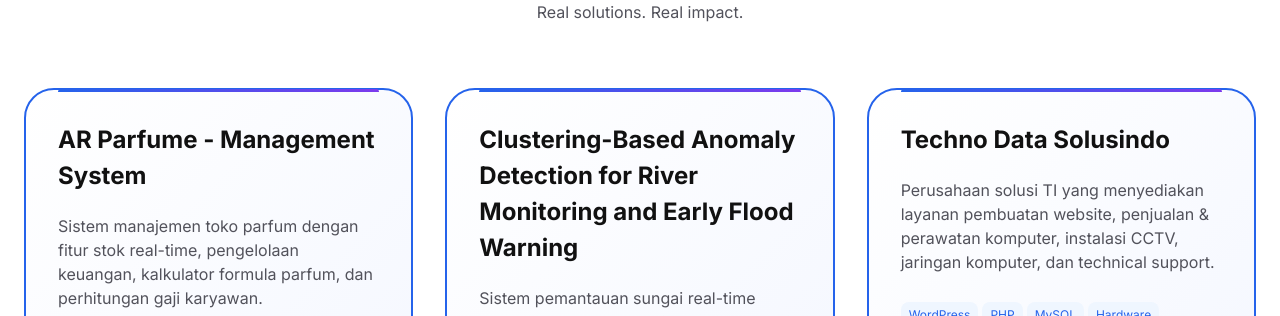
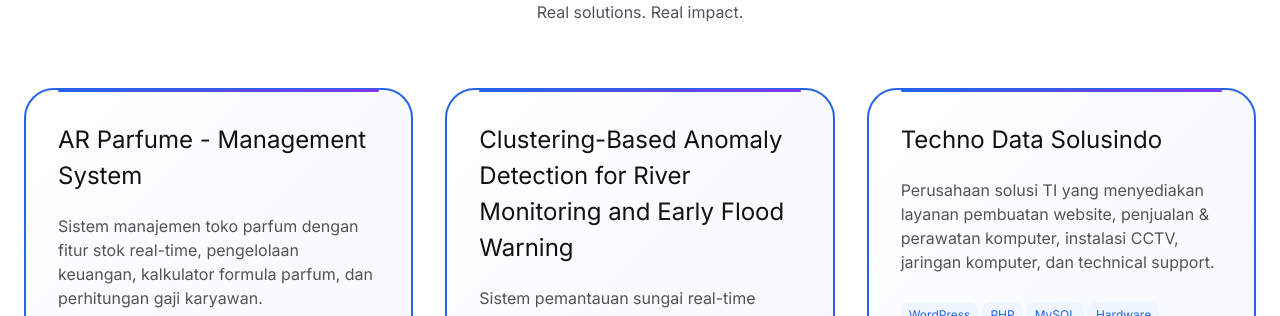
Before and after one commit to RahmatAlIhsan/Portofolio, a Next.js app: page / in a window 1280 px wide. Shown: the part 4720-5036 px from the top of the page. Built offline with nearby package versions, Linux system fonts and the light colour scheme.

Commit message:
update logo

```diff
--- a/app/styles/ContactSection.module.css
+++ b/app/styles/ContactSection.module.css
@@ -13,7 +13,7 @@
 
 .contactTitle {
   font-size: 3rem;
-  font-weight: 600;
+  font-weight: 700;
   margin-bottom: 1.5rem;
 }
 
--- a/app/styles/ProjectsSection.module.css
+++ b/app/styles/ProjectsSection.module.css
@@ -16,7 +16,7 @@
 
 .projectsTitle {
   font-size: 3rem;
-  font-weight: 600;
+  font-weight: 700;
   text-align: center;
   margin-bottom: 1rem;
 }
@@ -161,7 +161,7 @@
 
 .projectTitle {
   font-size: 1.5rem;
-  font-weight: 600;
+  font-weight: 400;
   margin: 0 0 0.5rem 0;
 }
 
```
Also changed, not shown: app/icon.svg, public/credly.svg (added).
